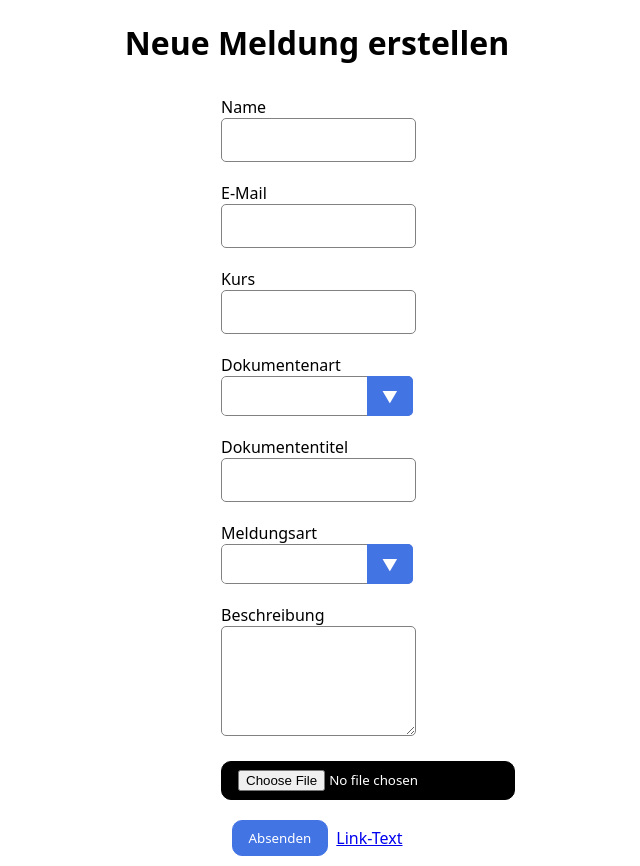
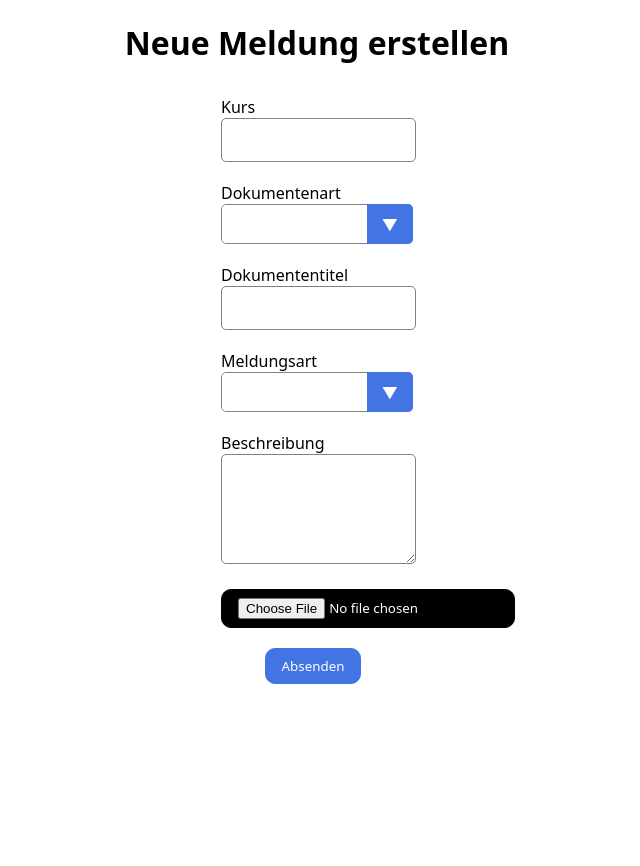
Before and after one commit to denishartl/isef01-webinterface, a Django app: page / in a window 1280 px wide. Shown: the part 79-945 px from the top of the page, without its empty margins (323-963 px from the left). After the commit the page ends 763 px from the top, so only its background shows below. Run offline with Django 4.2, Linux system fonts and the light colour scheme; some libraries are stand-ins or nearby versions.

Commit message:
remove name + mail

```diff
--- a/create_ticket/templates/create_ticket/index.html
+++ b/create_ticket/templates/create_ticket/index.html
@@ -32,17 +32,6 @@
   <!-- Formular -->
   <form class="center-form" method="post" action="hello">
     <h1 class="form-heading, middle">Neue Meldung erstellen</h1>
-
-
-    <div class="form-box">
-      <label for="name">Name</label>
-      <input type="text" name="name" id="name" required>
-    </div>
-
-    <div class="form-box">
-      <label for="email">E-Mail</label>
-      <input type="email" name="email" id="email" required>
-    </div>
 
     <div class="form-box">
       <label for="course">Kurs</label>
@@ -95,7 +84,6 @@
 
     <div class="form-box middle">
       <button type="submit">Absenden</button>
-      <a href="hello.html">Link-Text</a>
     </div>
 
 
```
